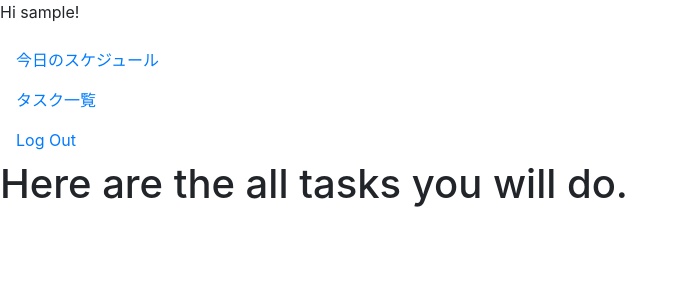
After one commit to tomiharu0317/DevWeeks2020, a Flask app: page /user/alltasks in a window 1280 px wide. The commit adds this page. Shown: the top 300 px of the page, without its empty margins (0-687 px from the left). Run offline with Flask 2, Linux system fonts and the light colour scheme; the visitor is signed in with stand-in values (Sample User, id 1); data comes from the database, SQL or seed files in the repository; some libraries are stand-ins or nearby versions.

Commit message:
modified base.html and home.html

```diff
--- /dev/null
+++ b/myproject/task/templates/task/all_tasks.html
@@ -0,0 +1,4 @@
+{% extends "base.html" %}
+{% block content %}
+<h1>Here are the all tasks you will do.</h1>
+{% endblock %}
--- /dev/null
+++ b/myproject/task/templates/task/schedule_today.html
@@ -0,0 +1,4 @@
+{% extends "base.html" %}
+{% block content %}
+<h1>today's schedule you have to do is below.</h1>
+{% endblock %}
--- /dev/null
+++ b/myproject/task/views.py
@@ -0,0 +1,26 @@
+from flask import (Blueprint, render_template, redirect, url_for, abort)
+from flask_login import login_required, current_user
+
+import os
+import sys
+
+sys.path.append(os.path.join(os.path.dirname(__file__), '..'))
+
+from myproject import db, app
+from myproject.models import User
+
+task_blueprint = Blueprint('task',
+                           __name__,
+                           template_folder='templates/task')
+
+@task_blueprint.route('/scheduletoday')
+@login_required
+def scheduletoday():
+
+    return  redirect(url_for('auth.login')) if not current_user.is_authenticated else render_template('schedule_today.html')
+
+@task_blueprint.route('/alltasks')
+@login_required
+def alltasks():
+
+    return  redirect(url_for('auth.login')) if not current_user.is_authenticated else render_template('all_tasks.html')
--- a/myproject/templates/base.html
+++ b/myproject/templates/base.html
@@ -11,15 +11,20 @@
   </head>
   <body>
 
-<!-- ここから -->
-    Study Plan
-    <a href="{{ url_for('auth.signup') }}">今すぐ始める</a>
-    <a href="{{ url_for('auth.login') }}">ログイン</a>
+    <header>
 
     {% if current_user.is_authenticated %}
+        <p>Hi {{ current_user.username }}!</p>
+        <a class="nav-item nav-link" href="{{ url_for('task.scheduletoday') }}">今日のスケジュール</a>
+        <a class="nav-item nav-link" href="{{ url_for('task.alltasks')}}">タスク一覧</a>
         <a class="nav-item nav-link" href="{{ url_for('auth.logout') }}">Log Out</a>
+    {% else %}
+        <a class="nav-item nav-link" href="{{ url_for('index') }}">Study Plan</a>
+        <a class="nav-item nav-link" href="{{ url_for('auth.login') }}">ログイン</a>
     {% endif %}
-<!-- ここまでが<header></header> -->
+
+    </header>
+
     {% block content %}
 
     {% endblock %}
```
Also changed, not shown: myproject/templates/home.html (+7 -0 lines), myproject/task/__init__.py (added).
